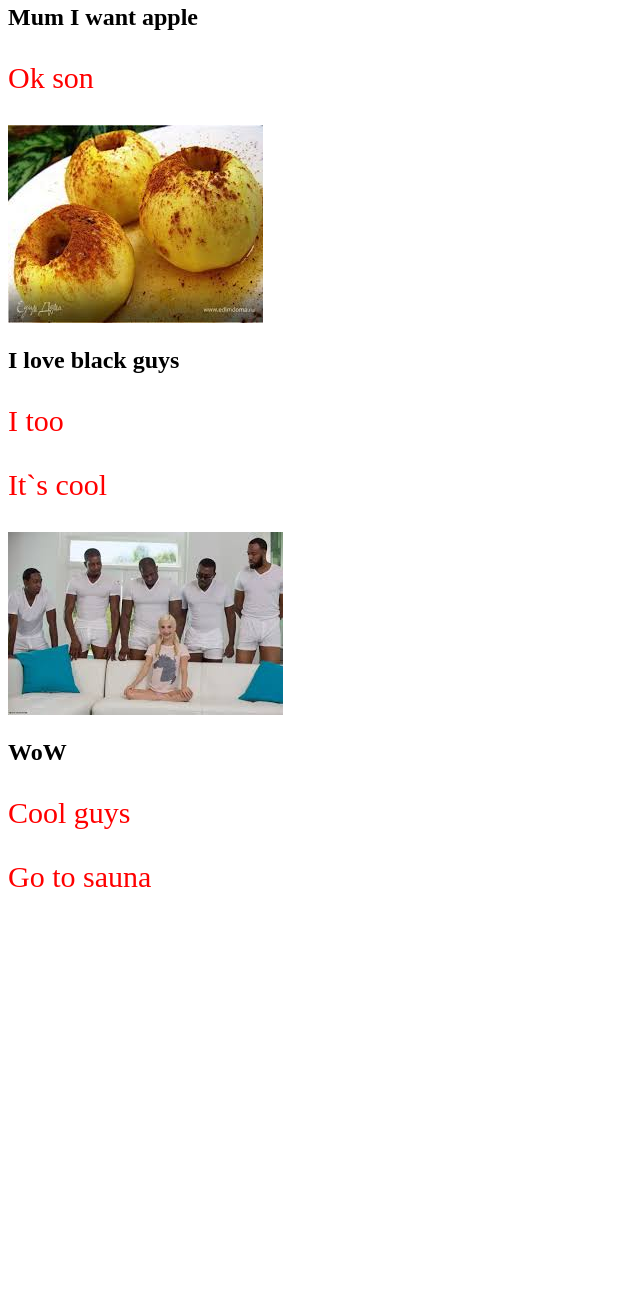
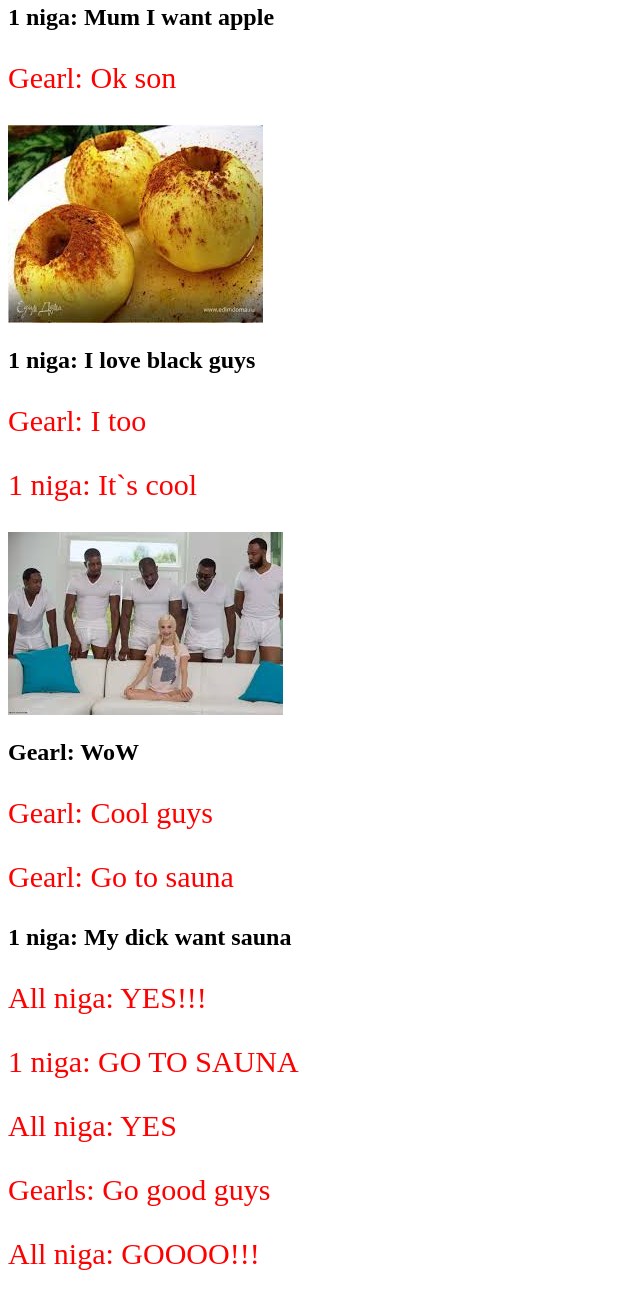
Before and after one commit to romanpolishchuk-ship-it/Lesson1, a plain HTML site: page index.html in a window 1280 px wide. Shown: the part 1222-2523 px from the top of the page, without its empty margins (0-640 px from the left). Before the commit the page ends 2146 px from the top, so only its background shows below. Drawn offline with Linux system fonts and the light colour scheme.

Commit message:
I make 3 slide

```diff
--- a/index.html
+++ b/index.html
@@ -11,32 +11,40 @@
 
     <main>
       <section>
-        <h1 class="qw">What are you doing?</h1>
-        <p>I want black banan</p>
-        <p>Good boy!!!</p>
+        <h1 class="qw">Gearl: What are you doing?</h1>
+        <p>1 niga: I want black banan</p>
+        <p>Gearl: Good boy!!!</p>
         <img src="./images/good boys.webp" alt="qqq" />
       </section>
       <section>
-        <h2 class="qw">Just do it!!!</h2>
-        <p>I want black banana</p>
-        <p>It`s good idea!!!</p>
+        <h2 class="qw">Gearl: Just do it!!!</h2>
+        <p>1 niga: I want black banana</p>
+        <p>Gearl: It`s good idea!!!</p>
         <div class="q">
           <img src="./images/banan.webp" alt="qqq" />
         </div>
       </section>
       <section>
-        <h2 class="qw">Mum I want apple</h2>
-        <p>Ok son</p>
+        <h2 class="qw">1 niga: Mum I want apple</h2>
+        <p>Gearl: Ok son</p>
         <img src="./images/dfgf.webp" alt="qqq" />
       </section>
       <section>
-        <h2 class="qw">I love black guys</h2>
-        <p>I too</p>
-        <p>It`s cool</p>
+        <h2 class="qw">1 niga: I love black guys</h2>
+        <p>Gearl: I too</p>
+        <p>1 niga: It`s cool</p>
         <img src="./images/fddf.webp" alt="qqq" />
-        <h2 class="qw">WoW</h2>
-        <p>Cool guys</p>
-        <p>Go to sauna</p>
+        <h2 class="qw">Gearl: WoW</h2>
+        <p>Gearl: Cool guys</p>
+        <p>Gearl: Go to sauna</p>
+      </section>
+      <section>
+        <h2>1 niga: My dick want sauna</h2>
+        <p>All niga: YES!!!</p>
+        <p>1 niga: GO TO SAUNA</p>
+        <p>All niga: YES</p>
+        <p>Gearls: Go good guys</p>
+        <p>All niga: GOOOO!!!</p>
       </section>
     </main>
   </body>
```
